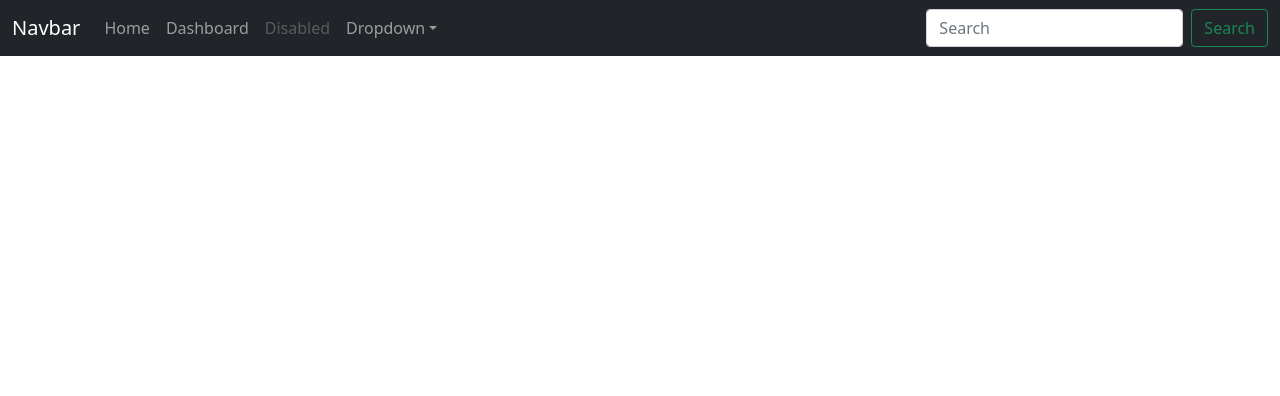
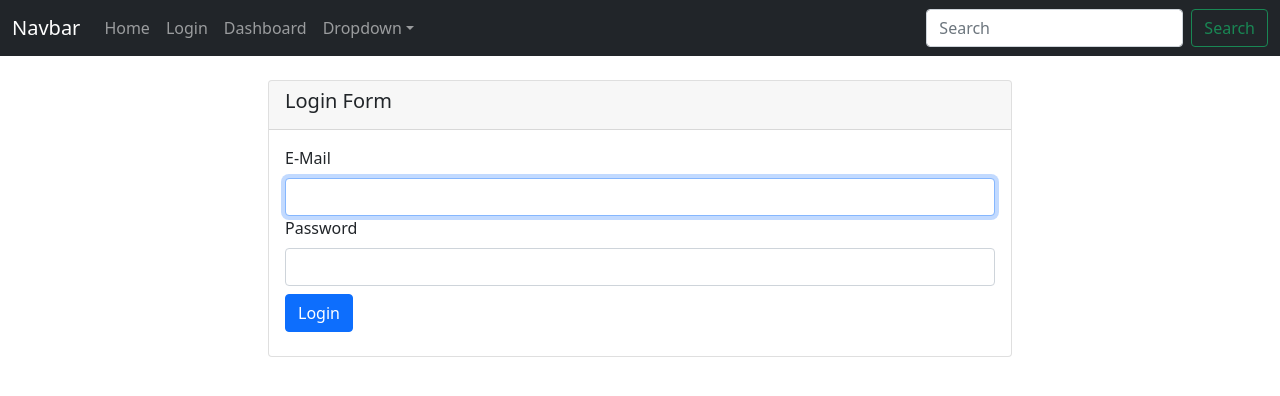
Before and after one commit to lunadiotic/laravel-vue-auth, a Vue app: page /login in a window 1280 px wide. Shown: the top 396 px of the page. Built offline with nearby package versions, Linux system fonts and the light colour scheme.

Commit message:
create login page

```diff
--- a/src/components/Navbar.vue
+++ b/src/components/Navbar.vue
@@ -20,16 +20,10 @@
             <router-link class="nav-link" :to="{ name: 'Home' }">Home</router-link>
           </li>
           <li class="nav-item">
-            <router-link class="nav-link" :to="{ name: 'Dashboard' }">Dashboard</router-link>
+            <router-link class="nav-link" :to="{ name: 'Login' }">Login</router-link>
           </li>
           <li class="nav-item">
-            <a
-              class="nav-link disabled"
-              href="#"
-              tabindex="-1"
-              aria-disabled="true"
-              >Disabled</a
-            >
+            <router-link class="nav-link" :to="{ name: 'Dashboard' }">Dashboard</router-link>
           </li>
           <li class="nav-item dropdown">
             <a
--- a/src/router/index.js
+++ b/src/router/index.js
@@ -11,6 +11,11 @@ const routes = [
     path: '/dashboard',
     name: 'Dashboard',
     component: () => import('../views/Dashboard.vue')
+  },
+  {
+    path: '/login',
+    name: 'Login',
+    component: () => import('../views/auth/Login.vue')
   }
 ]
 
--- /dev/null
+++ b/src/views/auth/Login.vue
@@ -0,0 +1,29 @@
+<template>
+  <main class="container">
+    <div class="card col-8 mx-auto">
+      <div class="card-header">
+        <h5>Login Form</h5>
+      </div>
+      <div class="card-body">
+        <form>
+          <div class="form-group">
+            <label for="" class="form-label">E-Mail</label>
+            <input type="email" class="form-control" required autofocus />
+          </div>
+          <div class="form-group">
+            <label for="" class="form-label">Password</label>
+            <input type="password" class="form-control" />
+          </div>
+          <button class="btn btn-primary my-2" type="submit">Login</button>
+        </form>
+      </div>
+    </div>
+  </main>
+</template>
+
+<script>
+export default {};
+</script>
+
+<style>
+</style>
```
